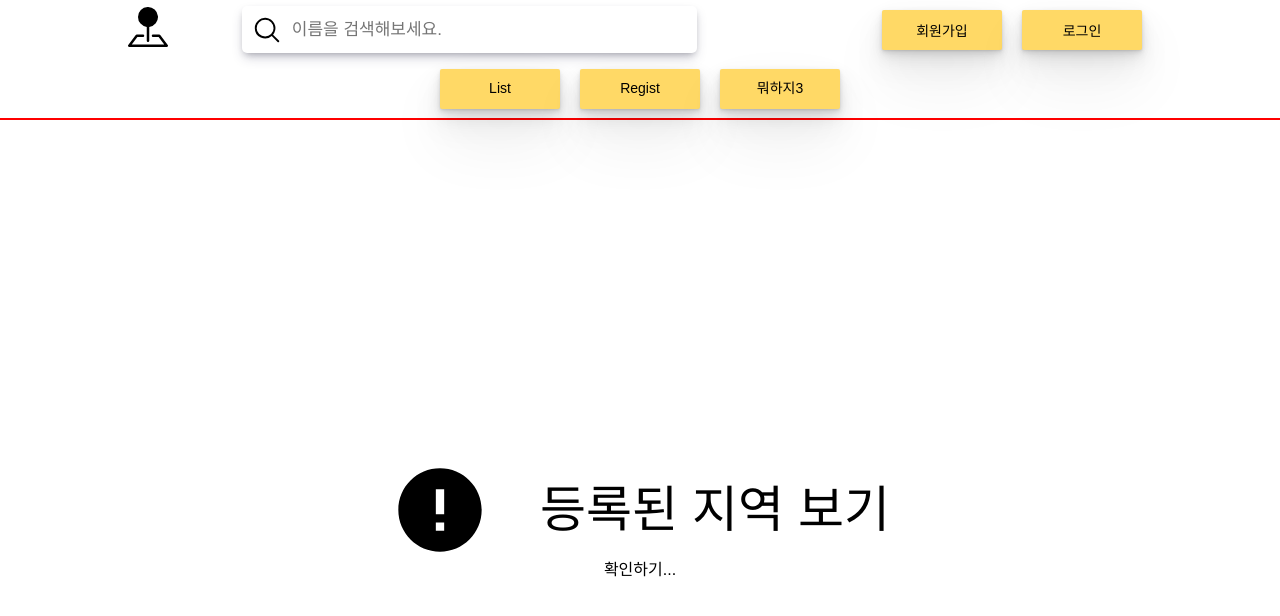
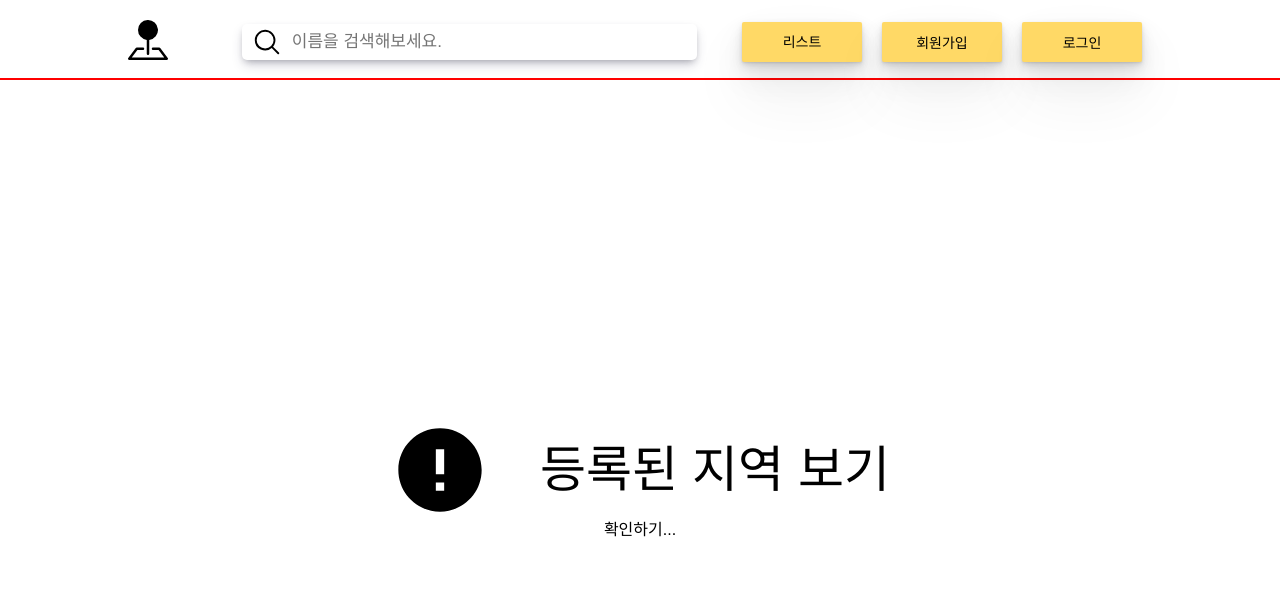
Before and after one commit to als982001/area_hunt, a React (Create React App) app in the folder client/: page / in a window 1280 px wide. Shown: the top 616 px of the page. Built offline with nearby package versions, Linux system fonts and the light colour scheme.

Commit message:
Feat: My Page 간단 구현

```diff
--- a/client/src/Components/Global/Buttons/ButtonDiv.tsx
+++ b/client/src/Components/Global/Buttons/ButtonDiv.tsx
@@ -25,6 +25,7 @@ const Container = styled.div<ButtonType>`
   cursor: pointer;
   margin: 0 10px;
   background-color: ${(props) => props.theme.button.bgColor};
+  font-weight: 500;
 
   &:hover {
     ${buttonHoverShadow}
--- a/client/src/Components/Global/Header/Header.tsx
+++ b/client/src/Components/Global/Header/Header.tsx
@@ -12,11 +12,12 @@ import { handleLogout } from "../../../Redux/Actions";
 
 const Container = styled.header`
   width: 100%;
-  height: 120px;
+  height: 80px;
   display: grid;
   grid-template-rows: 1fr 1fr;
   border-bottom: 2px solid red;
   justify-items: center;
+  padding-top: 20px;
 `;
 
 const Top = styled.form`
@@ -52,12 +53,6 @@ const Buttons = styled.div`
   height: 100%;
 `;
 
-const Bottom = styled.div`
-  ${displayCenter}
-
-  width: 80%;
-`;
-
 export default function Header() {
   const userState = useSelector((state: RootState) => state.userReducer);
   const dispatch = useDispatch();
@@ -90,6 +85,22 @@ export default function Header() {
         <Buttons>
           {userState.login ? (
             <>
+              <Link to="/regist">
+                <ButtonDiv
+                  width="120px"
+                  height="40px"
+                  fontSize="14px"
+                  content="등록하기"
+                />
+              </Link>
+              <Link to="/list">
+                <ButtonDiv
+                  width="120px"
+                  height="40px"
+                  fontSize="14px"
+                  content="리스트"
+                />
+              </Link>
               <Link to="/mypage">
                 <Button
                   width="120px"
@@ -108,6 +119,14 @@ export default function Header() {
             </>
           ) : (
             <>
+              <Link to="/list">
+                <ButtonDiv
+                  width="120px"
+                  height="40px"
+                  fontSize="14px"
+                  content="리스트"
+                />
+              </Link>
               <Link to="join">
                 <Button
                   width="120px"
@@ -128,30 +147,6 @@ export default function Header() {
           )}
         </Buttons>
       </Top>
-      <Bottom>
-        <Link to="/list">
-          <ButtonDiv
-            width="120px"
-            height="40px"
-            fontSize="14px"
-            content="List"
-          />
-        </Link>
-        <Link to="/regist">
-          <ButtonDiv
-            width="120px"
-            height="40px"
-            fontSize="14px"
-            content="Regist"
-          />
-        </Link>
-        <ButtonDiv
-          width="120px"
-          height="40px"
-          fontSize="14px"
-          content="뭐하지3"
-        />
-      </Bottom>
     </Container>
   );
 }
--- a/client/src/Pages/MyPage.tsx
+++ b/client/src/Pages/MyPage.tsx
@@ -1,5 +1,112 @@
 import styled from "styled-components";
+import { FaUserAlt } from "react-icons/fa";
+import { borderRadius20px } from "../styles/styles";
+import { useSelector } from "react-redux";
+import { RootState } from "../Redux/Stores";
+import { useEffect, useState } from "react";
+import { useNavigate } from "react-router-dom";
+
+const Wrapper = styled.div`
+  width: 100%;
+  display: flex;
+  justify-content: center;
+`;
+
+const Container = styled.div`
+  margin-top: 50px;
+  min-width: 800px;
+  width: 70%;
+  height: 500px;
+  border: 2px solid black;
+  border-radius: ${(props) => props.theme.borderRadius};
+  display: grid;
+  grid-template-columns: 1fr 1fr;
+  gap: 50px;
+  align-items: center;
+  padding: 0 50px;
+`;
+
+const UserIcon = styled.div<{ bgImage: string }>`
+  flex: 1 0 auto;
+  height: 80%;
+  background-color: pink;
+  background-image: url(${(props) => props.bgImage});
+  background-size: cover;
+  background-position: center;
+  ${borderRadius20px}
+`;
+
+const Infos = styled.div`
+  flex: 1 0 auto;
+  height: 80%;
+  display: flex;
+  flex-direction: column;
+  align-items: center;
+  justify-content: center;
+  border: 2px solid black;
+  ${borderRadius20px}
+`;
+
+const InfoSpace = styled.div`
+  display: flex;
+  align-items: center;
+  margin: 20px 0;
+  width: 100%;
+  height: 50px;
+`;
+
+const Label = styled.div`
+  width: 100px;
+  height: 50px;
+  display: flex;
+  justify-content: start;
+  align-items: center;
+  padding-left: 20px;
+  font-weight: bold;
+`;
+
+const Info = styled.h4`
+  display: flex;
+  justify-content: start;
+  align-items: center;
+  font-weight: 400;
+`;
 
 export default function MyPage() {
-  return <div>MyPage!</div>;
+  const [isLoading, setIsLoading] = useState(false);
+  const userState = useSelector((state: RootState) => state.userReducer);
+  const navigate = useNavigate();
+
+  useEffect(() => {
+    if (userState.login === false) {
+      navigate("/");
+      return;
+    }
+  }, []);
+
+  return (
+    <Wrapper>
+      <Container>
+        <UserIcon bgImage="https://cdn.pixabay.com/photo/2016/11/19/18/57/godafoss-1840758_1280.jpg" />
+        <Infos>
+          <InfoSpace>
+            <Label>ID</Label>
+            <Info>{userState.userInfo?.userId}</Info>
+          </InfoSpace>
+          <InfoSpace>
+            <Label>이름</Label>
+            <Info>{userState.userInfo?.name}</Info>
+          </InfoSpace>
+          <InfoSpace>
+            <Label>전화번호</Label>
+            <Info>{userState.userInfo?.callNumber}</Info>
+          </InfoSpace>
+          <InfoSpace>
+            <Label>이름</Label>
+            <Info>{userState.userInfo?.email}</Info>
+          </InfoSpace>
+        </Infos>
+      </Container>
+    </Wrapper>
+  );
 }
--- /dev/null
+++ b/client/src/styles/styles.ts
@@ -0,0 +1,5 @@
+import { css } from "styled-components";
+
+export const borderRadius20px = css`
+  border-radius: 20px;
+`;
```
